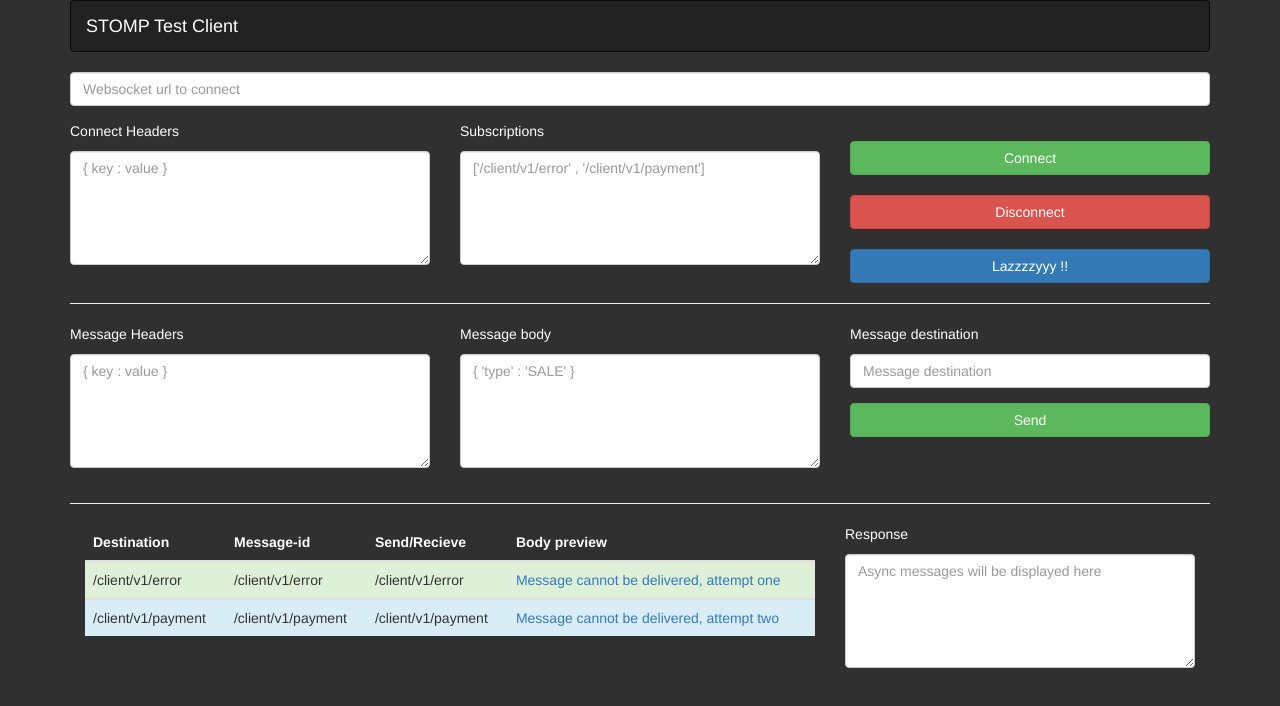
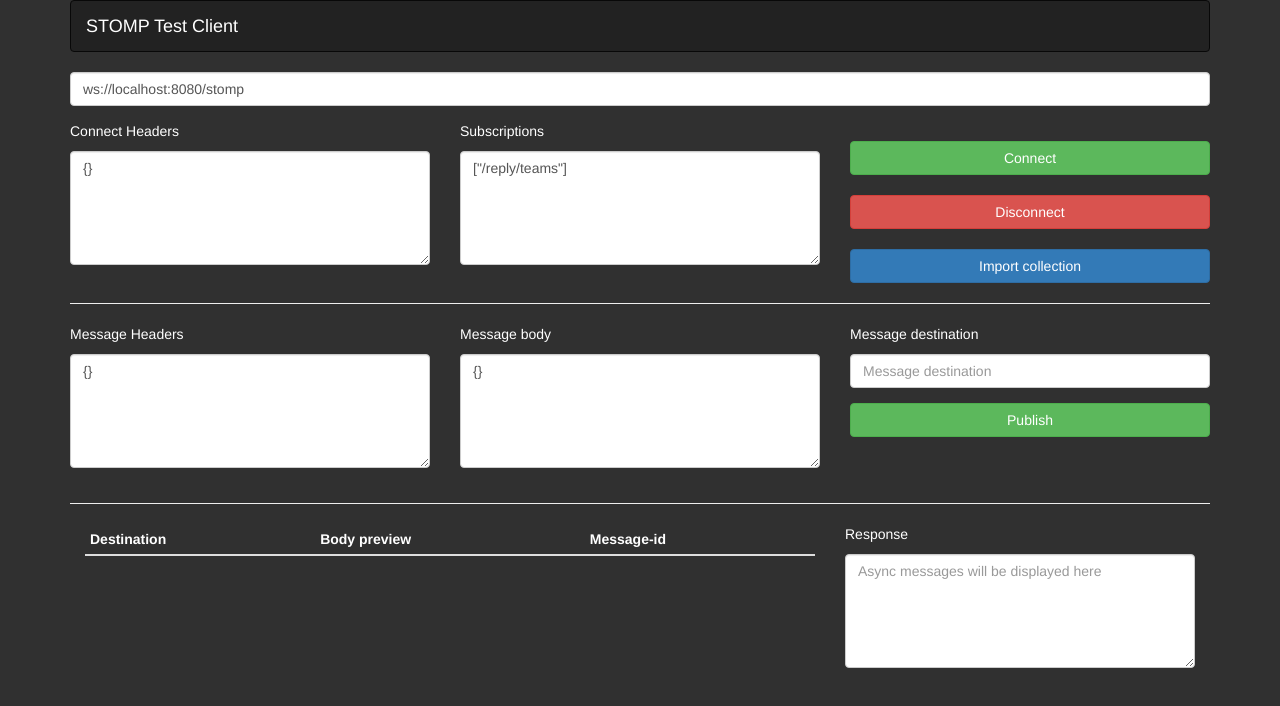
Before and after one commit to rishabhhanday/stomp-client-ng, an Angular app: page / in a window 1280 px wide. Shown: the top 706 px of the page. Built offline with nearby package versions, Linux system fonts and the light colour scheme.

Commit message:
response and message component done

```diff
--- /dev/null
+++ b/src/app/model/MessageDetails.ts
@@ -0,0 +1,13 @@
+export class MessageDetails {
+  constructor(
+    public messageId: string,
+    public destination: string,
+    public type: MessageType,
+    public body: string
+  ) {}
+}
+
+export enum MessageType {
+  REQUEST = 'REQUEST',
+  RESPONSE = 'RESPONSE',
+}
--- a/src/app/stomp-connect/stomp-connect.component.html
+++ b/src/app/stomp-connect/stomp-connect.component.html
@@ -37,6 +37,6 @@
     <br />
     <button class="btn btn-success btn-block" (click)="connect()">Connect</button><br />
     <button class="btn btn-danger btn-block">Disconnect</button><br />
-    <button class="btn btn-primary btn-block">Lazzzzyyy !!</button>
+    <button class="btn btn-primary btn-block">Import collection</button>
   </div>
 </div>
--- a/src/app/stomp-connect/stomp-connect.component.ts
+++ b/src/app/stomp-connect/stomp-connect.component.ts
@@ -1,4 +1,5 @@
 import { Component, OnInit } from '@angular/core';
+import { MessageDetails } from '../model/MessageDetails';
 import { StompService } from '../stomp-service.service';
 
 @Component({
@@ -7,9 +8,10 @@ import { StompService } from '../stomp-service.service';
   styleUrls: ['./stomp-connect.component.css'],
 })
 export class StompConnectComponent implements OnInit {
-  url: string = '';
-  connectHeaders: string = '';
-  subscriptions: string = '';
+  url: string = 'ws://localhost:8080/stomp';
+  connectHeaders: string = '{}';
+  subscriptions: string = '["/reply/teams"]';
+
   constructor(private stompService: StompService) {}
 
   ngOnInit(): void {}
--- a/src/app/stomp-message/stomp-message.component.html
+++ b/src/app/stomp-message/stomp-message.component.html
@@ -6,6 +6,7 @@
         class="form-control"
         rows="5"
         placeholder="{ key : value }"
+        [(ngModel)]="messageHeaders"
       ></textarea>
     </div>
   </div>
@@ -16,6 +17,7 @@
         class="form-control"
         rows="5"
         placeholder="{ 'type' : 'SALE' }"
+        [(ngModel)]="messageBody"
       ></textarea>
     </div>
   </div>
@@ -26,8 +28,11 @@
         type="text"
         class="form-control"
         placeholder="Message destination"
+        [(ngModel)]="destination"
       />
     </div>
-    <button class="btn btn-success btn-block">Send</button><br />
+    <button class="btn btn-success btn-block" (click)="publish()">
+      Publish</button
+    ><br />
   </div>
 </div>
--- a/src/app/stomp-message/stomp-message.component.ts
+++ b/src/app/stomp-message/stomp-message.component.ts
@@ -1,15 +1,22 @@
 import { Component, OnInit } from '@angular/core';
+import { StompService } from '../stomp-service.service';
 
 @Component({
   selector: 'app-stomp-message',
   templateUrl: './stomp-message.component.html',
-  styleUrls: ['./stomp-message.component.css']
+  styleUrls: ['./stomp-message.component.css'],
 })
 export class StompMessageComponent implements OnInit {
+  destination: string = '';
+  messageHeaders: string = '{}';
+  messageBody = '{}';
 
-  constructor() { }
+  constructor(private stompService: StompService) {}
 
-  ngOnInit(): void {
+  ngOnInit(): void {}
+
+  publish() {
+    const messageHeaders = JSON.parse(this.messageHeaders);
+    this.stompService.send(this.destination, messageHeaders, this.messageBody);
   }
-
 }
--- a/src/app/stomp-response/stomp-response.component.html
+++ b/src/app/stomp-response/stomp-response.component.html
@@ -1,14 +1,13 @@
 <div class="col-md-8">
-  <table class="table table-striped">
+  <table class="table table-condensed">
     <thead>
       <tr>
         <th>Destination</th>
+        <th>Body preview</th>
         <th>Message-id</th>
-        <th>Send/Recieve</th>
-        <th>Body preview</th>
       </tr>
     </thead>
-    <tbody *ngFor="let response of response">
+    <tbody *ngFor="let response of responses">
       <tr
         [ngClass]="{
           success: response.destination === '/client/v1/error',
@@ -16,8 +15,7 @@
         }"
       >
         <td>{{ response.destination }}</td>
-        <td>{{ response.destination }}</td>
-        <td>{{ response.destination }}</td>
+        <td>{{ response.body.toString().substr(0, 6).concat(' ...') }}</td>
         <td>
           <a
             (click)="showMessage(response.messageId)"
@@ -37,6 +35,7 @@
       rows="5"
       placeholder="Async messages will be displayed here"
       wrap="off"
+      [(ngModel)]="messageToDisplay"
     ></textarea>
   </div>
 </div>
--- a/src/app/stomp-response/stomp-response.component.ts
+++ b/src/app/stomp-response/stomp-response.component.ts
@@ -1,4 +1,7 @@
 import { Component, OnInit } from '@angular/core';
+import { MessageDetails } from '../model/MessageDetails';
+
+import { StompService } from '../stomp-service.service';
 
 @Component({
   selector: 'app-stomp-response',
@@ -7,23 +10,24 @@ import { Component, OnInit } from '@angular/core';
 })
 export class StompResponseComponent implements OnInit {
   messageToDisplay: string = '';
-  response: { destination: string; messageId: string; message: string }[] = [
-    {
-      destination: '/client/v1/error',
-      messageId: 'Message cannot be delivered, attempt one',
-      message: 'this is message one',
-    },
-    {
-      destination: '/client/v1/payment',
-      messageId: 'Message cannot be delivered, attempt two',
-      message: 'this is message two',
-    },
-  ];
-  constructor() {}
+  responses: MessageDetails[] = [];
+
+  constructor(private stompService: StompService) {}
 
   showMessage(messageId: string) {
-    this.messageToDisplay = this.response[0].message;
+    const body = this.responses.find((stompResponse) => {
+      return stompResponse.messageId === messageId;
+    })?.body;
+
+    this.messageToDisplay = body ? body : 'MESSAGE-ID INVALID';
   }
 
-  ngOnInit(): void {}
+  ngOnInit(): void {
+    this.stompService.messageRecieved.subscribe(
+      (stompResponseMessage: MessageDetails) => {
+        this.messageToDisplay = stompResponseMessage.body;
+        this.responses.push(stompResponseMessage);
+      }
+    );
+  }
 }
--- a/src/app/stomp-service.service.ts
+++ b/src/app/stomp-service.service.ts
@@ -1,6 +1,6 @@
-import { unescapeIdentifier } from '@angular/compiler';
-import { Injectable } from '@angular/core';
-import { CompatClient, Stomp } from '@stomp/stompjs';
+import { Injectable, EventEmitter } from '@angular/core';
+import { CompatClient, IMessage, Stomp } from '@stomp/stompjs';
+import { MessageDetails, MessageType } from './model/MessageDetails';
 
 @Injectable({
   providedIn: 'root',
@@ -8,6 +8,7 @@ import { CompatClient, Stomp } from '@stomp/stompjs';
 export class StompService {
   constructor() {}
   private client: CompatClient | undefined;
+  messageRecieved = new EventEmitter<MessageDetails>();
 
   connect(
     url: string,
@@ -24,9 +25,22 @@ export class StompService {
     });
   }
 
+  private createMessageDetails(stompResponse: IMessage): MessageDetails {
+    const headers = stompResponse.headers;
+
+    return new MessageDetails(
+      headers['message-id'],
+      headers['destination'],
+      MessageType.RESPONSE,
+      stompResponse.body
+    );
+  }
+
   subscribe(subscriptionUrl: string) {
     this.client?.subscribe(subscriptionUrl, (response) => {
-      console.log(response);
+     // console.log(this.createMessageDetails(response));
+
+      this.messageRecieved.emit(this.createMessageDetails(response));
     });
   }
 
```
Also changed, not shown: 1 other file (tests, documents, lock files or other folders).
